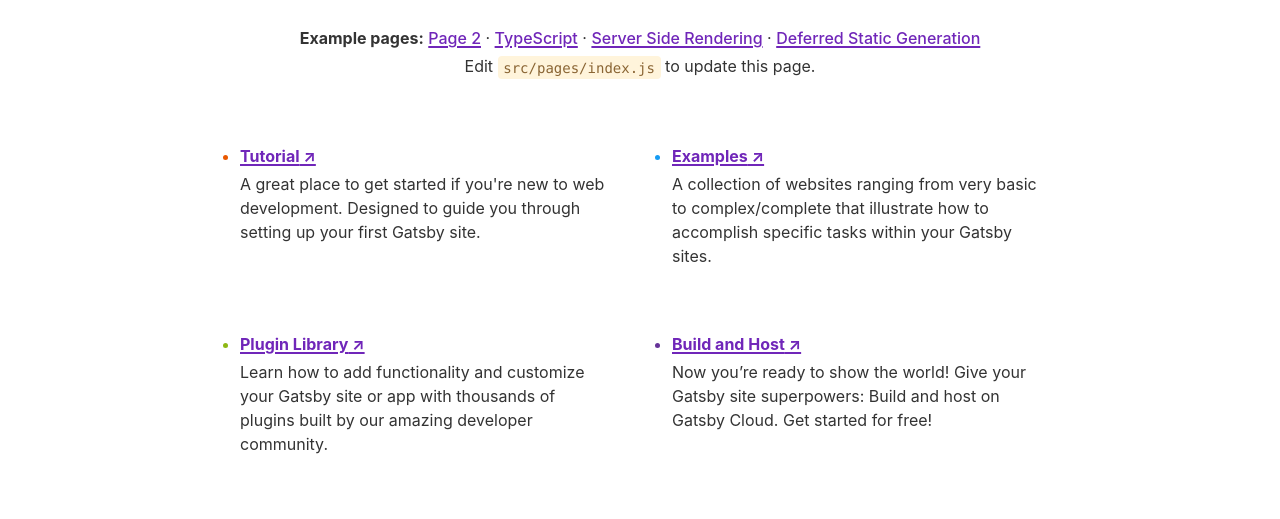
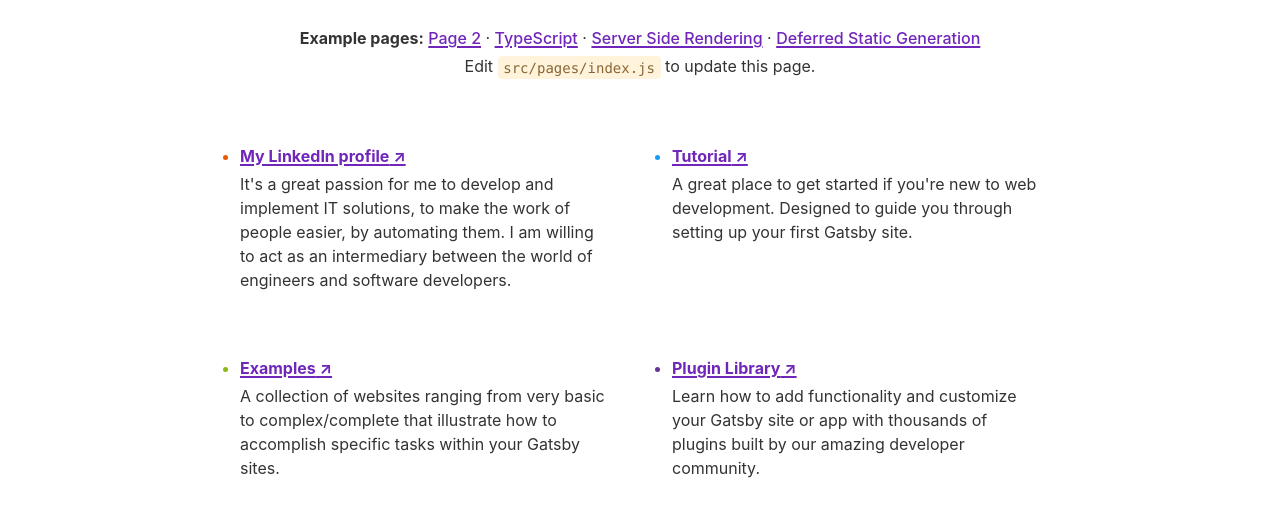
Before and after one commit to mateo139/personalblog, a Gatsby site: page / in a window 1280 px wide. Shown: the part 230-749 px from the top of the page. Built offline with nearby package versions, Linux system fonts and the light colour scheme; Gatsby itself is replaced by a stand-in of ours.

Commit message:
LinkedIn link
Add linkedin profile link

```diff
--- a/src/pages/index.js
+++ b/src/pages/index.js
@@ -7,6 +7,13 @@
 import * as styles from "../components/index.module.css"
 
 const links = [
+   {
+    text: "My LinkedIn profile",
+    url: "https://www.linkedin.com/in/mateusz-laska-b7aa2669/",
+    description:
+      "It's a great passion for me to develop and implement IT solutions, to make the work of people easier, by automating them. I am willing to act as an intermediary between the world of engineers and software developers.",
+  },
+
   {
     text: "Tutorial",
     url: "https://www.gatsbyjs.com/docs/tutorial",
```
